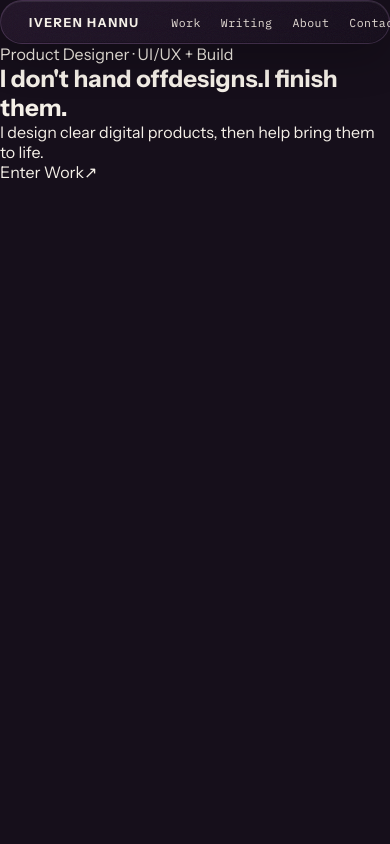
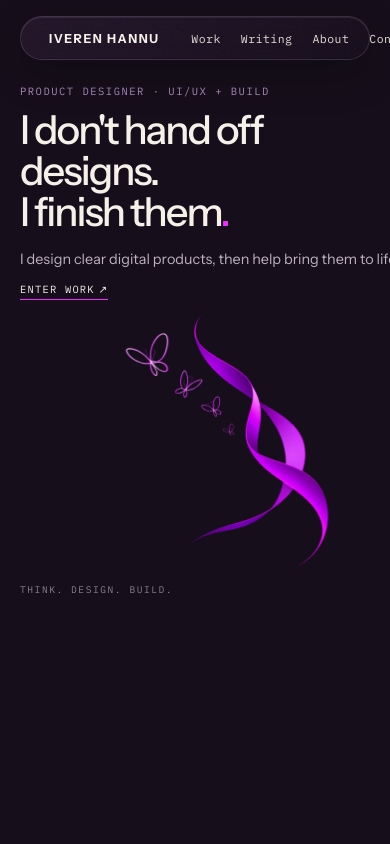
Before and after one commit to IvyHannu/iveren-hannu-portfolio, a Next.js app: page / in a window 390 px wide. Shown: the top 844 px of the page. Built offline with nearby package versions, Linux system fonts and the light colour scheme.

Commit message:
checkpoint: before Home page rebuild v2

```diff
--- a/src/app/page.module.css
+++ b/src/app/page.module.css
@@ -346,3 +346,264 @@
 
   background: rgba(240, 43, 255, 0.12);
 }
+
+/* ─── Home Hero / Artwork ───────────────────────────────────── */
+
+.pageHome {
+  display: flex;
+  flex-direction: column;
+  min-height: 100svh;
+}
+
+.hero {
+  position: relative;
+  width: min(100%, var(--content-width));
+  margin-inline: auto;
+  display: grid;
+  grid-template-columns: repeat(12, minmax(0, 1fr));
+  grid-template-rows: 1fr auto;
+  align-items: center;
+  column-gap: clamp(1.5rem, 3vw, 3rem);
+  padding: clamp(2.5rem, 5vh, 4rem) 0 1.5rem;
+}
+
+.textComposition {
+  grid-column: 1 / 8;
+  grid-row: 1;
+  display: flex;
+  flex-direction: column;
+  justify-content: center;
+  z-index: 2;
+}
+
+.eyebrow {
+  margin-bottom: clamp(1rem, 2.5vh, 1.5rem);
+  font-family: var(--font-mono);
+  font-size: 0.66rem;
+  letter-spacing: 0.14em;
+  text-transform: uppercase;
+  color: var(--color-lilac);
+  opacity: 0.72;
+}
+
+.heading {
+  font-size: clamp(2.8rem, 5.5vw, 5.8rem);
+  font-weight: 500;
+  letter-spacing: -0.05em;
+  line-height: 0.94;
+  color: var(--color-text);
+  margin-bottom: clamp(1.5rem, 3vh, 2.5rem);
+}
+
+.headingLine {
+  display: block;
+}
+
+.period {
+  color: var(--color-magenta);
+}
+
+.supportingComposition {
+  margin-left: clamp(1rem, 2.5vw, 2rem);
+  display: flex;
+  flex-direction: column;
+  gap: 1.25rem;
+  max-width: 22rem;
+}
+
+.supporting {
+  font-size: clamp(1rem, 1.3vw, 1.2rem);
+  line-height: 1.55;
+  color: var(--color-text-muted);
+}
+
+.workLink {
+  display: inline-flex;
+  align-items: center;
+  gap: 0.35em;
+  width: fit-content;
+  padding-bottom: 0.2rem;
+  border-bottom: 1px solid var(--color-magenta);
+  font-family: var(--font-mono);
+  font-size: 0.7rem;
+  text-transform: uppercase;
+  letter-spacing: 0.12em;
+  color: var(--color-text);
+  transition: color 180ms ease, border-color 180ms ease, transform 180ms ease;
+}
+
+.workLink:hover,
+.workLink:focus-visible {
+  color: var(--color-magenta);
+  border-color: var(--color-lilac);
+}
+
+.arrow {
+  display: inline-block;
+  transition: transform 180ms ease;
+}
+
+.workLink:hover .arrow,
+.workLink:focus-visible .arrow {
+  transform: translate(2px, -2px);
+}
+
+/* Artwork */
+
+.artworkWrap {
+  grid-column: 8 / -1;
+  grid-row: 1;
+  width: 100%;
+  max-width: 50rem;
+  margin-inline-start: auto;
+  display: flex;
+  align-items: center;
+  justify-content: center;
+  pointer-events: none;
+  user-select: none;
+  z-index: 1;
+  overflow: visible;
+}
+
+.heroImage {
+  display: block;
+  width: 100%;
+  height: auto;
+  object-fit: contain;
+}
+
+/* Process tagline */
+
+.process {
+  grid-column: 1 / -1;
+  grid-row: 2;
+  margin-top: clamp(1.5rem, 3vh, 2.5rem);
+  font-family: var(--font-mono);
+  font-size: 0.65rem;
+  letter-spacing: 0.16em;
+  text-transform: uppercase;
+  color: var(--color-text-muted);
+  opacity: 0.68;
+}
+
+/* Tablet: ≤900px */
+
+@media (max-width: 900px) {
+  .hero {
+    grid-template-columns: 1fr;
+    grid-template-rows: auto auto auto;
+    padding-top: clamp(1.5rem, 4vh, 2.5rem);
+    gap: clamp(1rem, 2.5vw, 2rem);
+    align-items: start;
+  }
+
+  .textComposition {
+    grid-column: 1;
+    grid-row: 1;
+  }
+
+  .heading {
+    font-size: clamp(2.5rem, 8vw, 3.8rem);
+    line-height: 0.96;
+    margin-bottom: 1.5rem;
+  }
+
+  .headingIndent {
+    margin-left: 0;
+    white-space: normal;
+  }
+
+  .supportingComposition {
+    margin-left: 0;
+    gap: 1rem;
+    max-width: 100%;
+  }
+
+  .artworkWrap {
+    grid-column: 1;
+    grid-row: 2;
+    width: min(90vw, 48rem);
+    margin: 0 auto;
+    justify-content: center;
+    align-items: center;
+    padding: 0;
+  }
+
+  .process {
+    grid-column: 1;
+    grid-row: 3;
+    margin-top: 0.5rem;
+  }
+}
+
+/* Mobile: ≤600px */
+
+@media (max-width: 600px) {
+  .page {
+    padding: 1rem var(--page-gutter) 1.5rem;
+  }
+
+  .hero {
+    gap: clamp(0.75rem, 2vw, 1.5rem);
+    padding-top: clamp(1rem, 3vh, 1.5rem);
+    padding-bottom: 1rem;
+  }
+
+  .eyebrow {
+    margin-bottom: 0.75rem;
+  }
+
+  .heading {
+    font-size: clamp(2.2rem, 10vw, 3rem);
+    line-height: 0.98;
+    margin-bottom: 1.25rem;
+  }
+
+  .supporting {
+    font-size: 0.95rem;
+    line-height: 1.5;
+  }
+
+  .supportingComposition {
+    gap: 0.75rem;
+  }
+
+  .artworkWrap {
+    grid-row: 2;
+    width: min(94vw, 32rem);
+    margin: 0 auto;
+    justify-content: center;
+  }
+
+  .process {
+    grid-row: 3;
+    margin-top: 0.35rem;
+  }
+}
+
+/* Narrow mobile: ≤390px */
+
+@media (max-width: 390px) {
+  .heading {
+    font-size: clamp(2rem, 11vw, 2.5rem);
+    line-height: 1.02;
+    margin-bottom: 1rem;
+  }
+
+  .supporting {
+    font-size: 0.9rem;
+  }
+
+  .workLink {
+    font-size: 0.65rem;
+  }
+
+  .artworkWrap {
+    width: min(98vw, 28rem);
+  }
+
+  .process {
+    margin-top: 0.25rem;
+    font-size: 0.6rem;
+  }
+}
--- a/src/app/page.tsx
+++ b/src/app/page.tsx
@@ -1,65 +1,10 @@
 "use client";
 
-import { motion, useReducedMotion } from "motion/react";
 import Image from "next/image";
 import Link from "next/link";
 
 import SiteHeader from "../components/SiteHeader";
 import styles from "./page.module.css";
-
-function HeroArtwork() {
-  const reduceMotion = useReducedMotion();
-
-  return (
-    <div className={styles.artworkWrap} aria-hidden="true">
-      {!reduceMotion && (
-        <motion.div
-          className={styles.artworkGlow}
-          animate={{
-            x: [-12, 12, -12],
-            y: [-8, 8, -8],
-            opacity: [0.05, 0.09, 0.05],
-          }}
-          transition={{
-            duration: 16,
-            repeat: Infinity,
-            ease: "easeInOut",
-          }}
-        />
-      )}
-
-      <div className={styles.artworkInner}>
-        <motion.div
-          className={styles.artworkMotion}
-          animate={
-            reduceMotion
-              ? undefined
-              : {
-                x: [-2, 2, -2],
-                y: [-4, 4, -4],
-                rotate: [-0.25, 0.25, -0.25],
-              }
-          }
-          transition={{
-            duration: 14,
-            repeat: Infinity,
-            ease: "easeInOut",
-          }}
-        >
-          <Image
-            className={styles.heroImage}
-            src="/hero-ribbon-butterflies.png"
-            alt=""
-            width={1536}
-            height={1024}
-            priority
-            sizes="(max-width: 600px) 96vw, (max-width: 900px) 88vw, 48vw"
-          />
-        </motion.div>
-      </div>
-    </div>
-  );
-}
 
 export default function Home() {
   return (
@@ -100,7 +45,17 @@ export default function Home() {
           </div>
         </div>
 
-        <HeroArtwork />
+        <div className={styles.artworkWrap} aria-hidden="true">
+          <Image
+            className={styles.heroImage}
+            src="/hero-ribbon-butterflies.png"
+            alt=""
+            width={1536}
+            height={1024}
+            priority
+            sizes="(max-width: 600px) 96vw, (max-width: 900px) 88vw, 48vw"
+          />
+        </div>
 
         <p className={styles.process}>
           Think. Design. Build.
```
